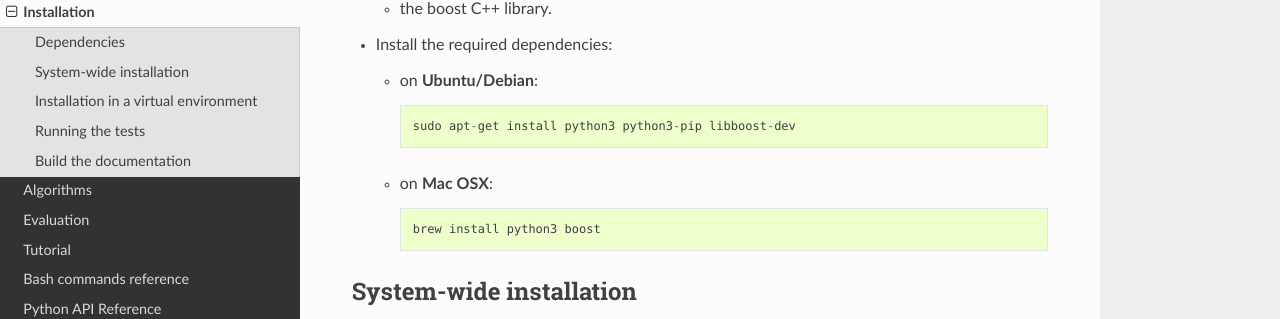
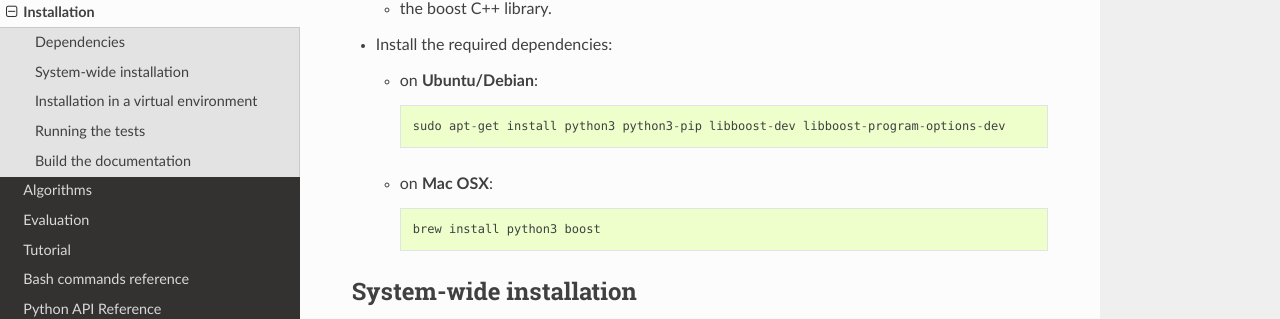
Before and after one commit to bootphon/wordseg, a Sphinx documentation site: the page built from doc/installation.rst, in a window 1280 px wide and 900 px high, scrolled down 445 px. Shown: the part 141-460 px from the top of the window. Built offline with Sphinx 7.4.7 and the Read the Docs theme 2.0.0, drawn with Linux system fonts in a browser that asks for light colours; formulas are drawn with MathJax 3.

Commit message:
Update installation.rst

```diff
--- a/doc/installation.rst
+++ b/doc/installation.rst
@@ -33,7 +33,7 @@ Dependencies
 
   - on **Ubuntu/Debian**::
 
-      sudo apt-get install python3 python3-pip libboost-dev
+      sudo apt-get install python3 python3-pip libboost-dev libboost-program-options-dev
 
   - on **Mac OSX**::
 
```
